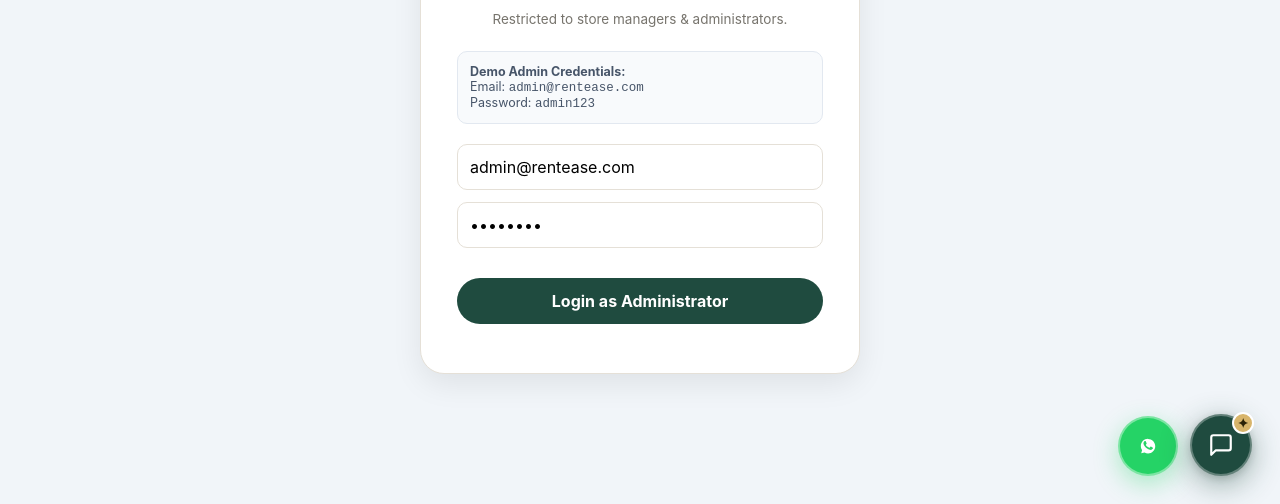
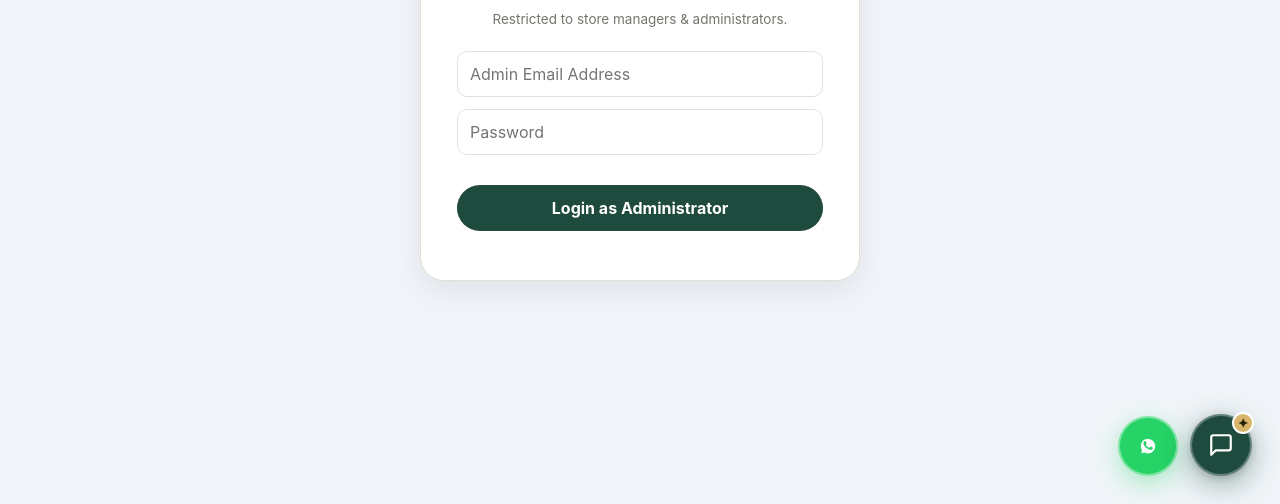
Before and after one commit to skvishwakarma828401-dot/RentEase-AI-Full-Stack., a plain HTML site: page frontend/admin.html in a window 1280 px wide. Shown: the part 296-800 px from the top of the page. Drawn offline with Linux system fonts and the light colour scheme.

Commit message:
Remove demo credentials clue and clear pre-filled admin inputs for secure access

```diff
--- a/frontend/admin.html
+++ b/frontend/admin.html
@@ -24,14 +24,8 @@
       <h2 style="text-align: center; margin: 0 0 8px;">Admin Portal Login</h2>
       <p style="text-align: center; color: var(--muted); font-size: 13.5px; margin-bottom: 24px;">Restricted to store managers & administrators.</p>
 
-      <div style="background: #f8fafc; border: 1px solid #e2e8f0; padding: 12px; border-radius: 10px; margin-bottom: 20px; font-size: 12.5px; color: #475569;">
-        <strong>Demo Admin Credentials:</strong><br>
-        Email: <code>admin@rentease.com</code><br>
-        Password: <code>admin123</code>
-      </div>
-
-      <input id="loginAdminEmail" type="email" placeholder="Admin Email" value="admin@rentease.com" style="width: 100%; padding: 12px; margin-bottom: 12px; border: 1px solid var(--line); border-radius: 10px;" />
-      <input id="loginAdminPassword" type="password" placeholder="Password" value="admin123" style="width: 100%; padding: 12px; margin-bottom: 20px; border: 1px solid var(--line); border-radius: 10px;" />
+      <input id="loginAdminEmail" type="email" placeholder="Admin Email Address" autocomplete="email" style="width: 100%; padding: 12px; margin-bottom: 12px; border: 1px solid var(--line); border-radius: 10px;" />
+      <input id="loginAdminPassword" type="password" placeholder="Password" autocomplete="current-password" style="width: 100%; padding: 12px; margin-bottom: 20px; border: 1px solid var(--line); border-radius: 10px;" />
       <button class="primary full" onclick="submitAdminLogin()">Login as Administrator</button>
       <p id="adminLoginError" style="color: #ef4444; font-size: 13px; margin-top: 12px; text-align: center;"></p>
     </div>
```
